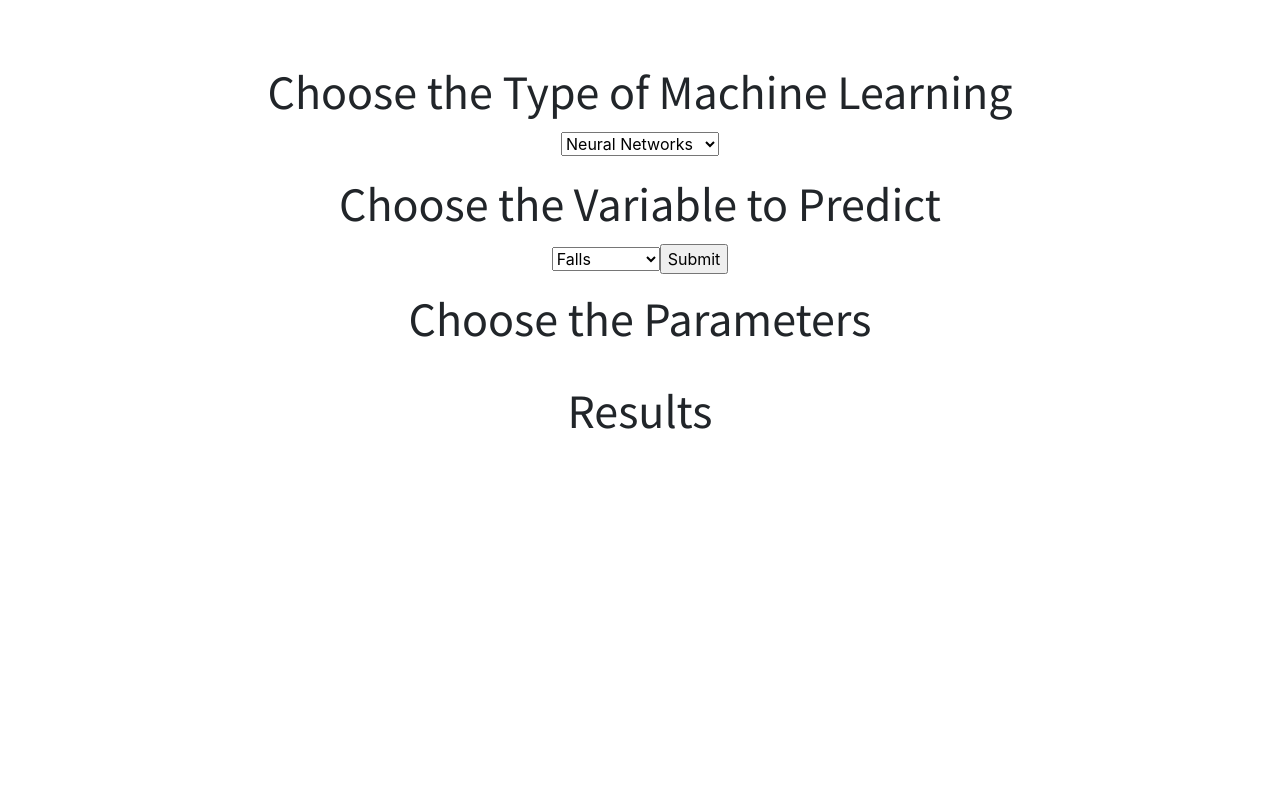
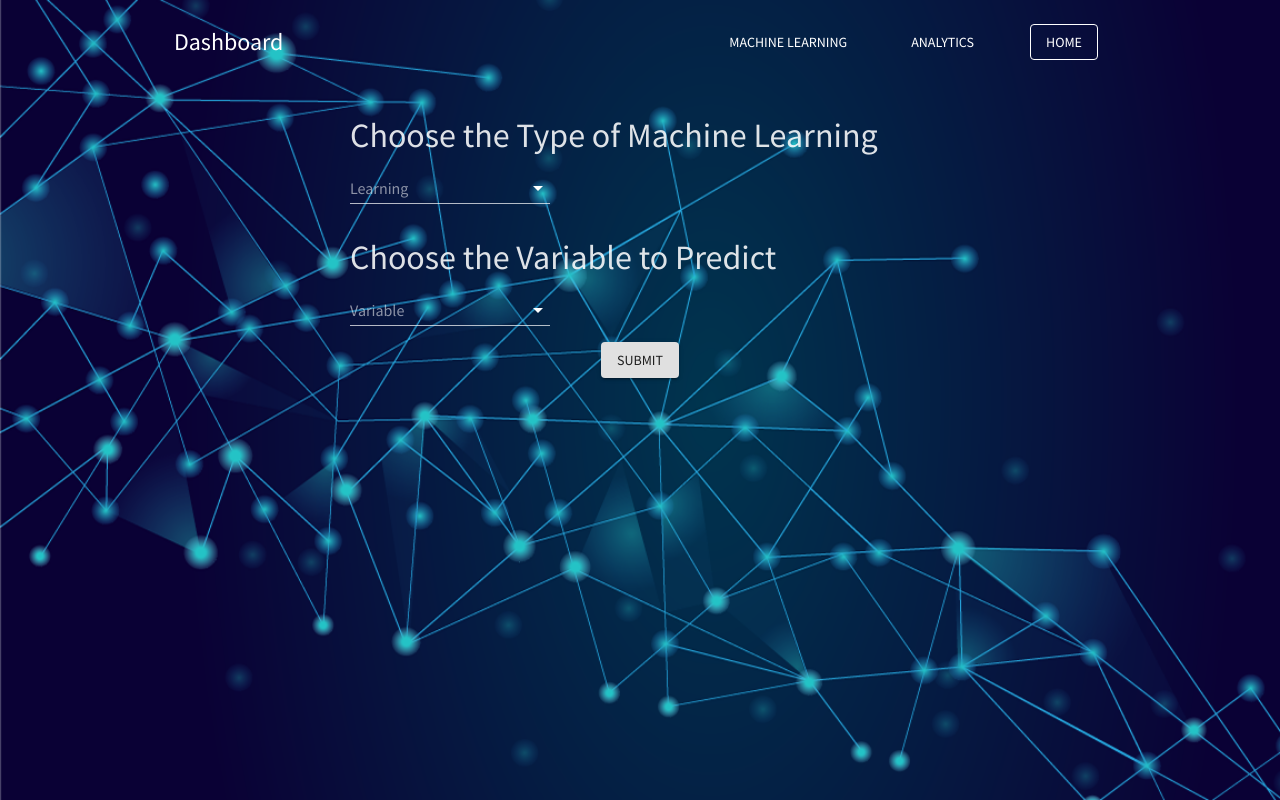
Before and after one commit to sarahchaaaaa/CarexTechAI, a React (Create React App) app: page /MachineLearning in a window 1280 px wide. Built offline with nearby package versions, Linux system fonts and the light colour scheme; a web font is replaced by a local one.

Commit message:
fixed ml ui

```diff
--- a/src/App.js
+++ b/src/App.js
@@ -30,9 +30,9 @@ const theme = createMuiTheme({
   palette: {
     type: 'dark',
     primary: {
-      light: '#F7C331',
-      main: '#F7882F',
-      dark: '#6B78AF',
+      light: '#8DB4FD',
+      main: '#B73AFA',
+      dark: '#2720C4',
       contrastText: '#fff',
     },
     text: {
@@ -42,8 +42,8 @@ const theme = createMuiTheme({
       hint: "rgba(255, 255, 255, 0.38)",
     },
     background: {
-      paper: "#DCC7AA",
-      default: "#DCC7AA"
+      paper: "#B73AFA",
+      default: "#B73AFA"
     }
   },
   typography: {
--- a/src/MachineLearning.js
+++ b/src/MachineLearning.js
@@ -1,115 +1,108 @@
 
 import React, { Component } from 'react'
+import { withStyles } from '@material-ui/core/styles'
 
 import Navbar from './Navbar'
 import ParameterGrid from './analytics/parameter/ParameterGrid'
 import SelectionButton from './analytics/selection/SelectionButton'
 import SubGrid from './analytics/SubGrid'
 import Title from './analytics/Title'
-import { Button } from '@material-ui/core'
+import { Button, Grid, Typography, FormControl, InputLabel, Select, MenuItem } from '@material-ui/core'
 
 import Dropdown from 'react-bootstrap/Dropdown'
 import 'bootstrap/dist/css/bootstrap.min.css'
 import { makeStyles } from '@material-ui/core/styles'
 import axios from 'axios'
+import background from './images/background.png'
 
 
-const useStyles = makeStyles(theme => ({
+export default withStyles((theme) => ({
   offset: {
     paddingTop: '1em'
   },
   root: {
     flexGrow: 1,
+    backgroundImage: `url(${background})`,
+    backgroundSize: 'cover',
+    // backgroundColor: theme.palette.background.default,
+    color: theme.palette.text.primary,
+    height: '100vh',
+    padding: '50px 150px'
   },
-}))
+  formControl: {
+    // margin: theme.spacing(1),
+    minWidth: 200,
+  },
+  container: {
+    paddingLeft: 200,
+    paddingRight: 200
+    // margin: '20px 100px'
+  }
+}))(class extends Component {
 
-const dependent = [
-  { label: 'Falls', value: 1},
-  { label: 'Medication', value: 2},
-  { label: 'Moodscore', value: 3},
-];
-
-class MachineLearning extends Component {
-  constructor(props) {
-    super(props);
-    // this.machineState = {value: 0};
-    this.variableState = {value: 0};
-    this.state = {value: 0};
-    this.handleChange = this.handleChange.bind(this);
-    this.handleSubmit = this.handleSubmit.bind(this);
+  state = {
+    learning: '',
+    variable: ''
   }
-
-  handleChange(event) {
-    this.setState({value: event.target.value});
-    console.log(event.target.value);
-  }
-
-  // handleSubmit(event) {
-  //   alert('Your choice of variable is: ' + this.machineState.value);
-  //   alert('Your choice of variable is: ' + this.variableState.value);
-  //   event.preventDefault();
-  // }
-  handleSubmit(values) {
+  handleSubmit = () => {
+    const { learning, variable } = this.state
     axios.post('http://localhost:3000/apiMachineLearning', {
-
+      learning,
+      variable
     }).then((res) => {
       console.log('res', res)
     }).catch((err) => {
       console.log(err)
     })
+  }
 
+  handleChange = (e) => {
+    this.setState({ [e.target.name]: e.target.value })
   }
 
   render() {
-    const classes = this.props
+    const { classes } = this.props
+    const { learning, variable } = this.state
+    const learnings = ['Neural Networks', 'Linear Regression', 'Decision Tree', 'Naive Bayes', 'SVM']
+    const variables = ['Falls', 'Medication', 'Moodscore']
     return (
-      <div>
+      <div className={classes.root}>
         <Navbar />
+        <Grid container direction='column' justify='space-around' alignItems='center' spacing={4} className={classes.container}>
+          <Grid item container direction='row' justify='space-between' alignItems='center'>
+            <Typography variant='h4'>Choose the Type of Machine Learning</Typography>
+            <FormControl className={classes.formControl}>
+              <InputLabel id="demo-simple-select-label">Learning</InputLabel>
+              <Select
+                value={learning}
+                name = 'learning'
+                onChange={this.handleChange}
+              >
+                {learnings.map((item, i) => {
+                  return <MenuItem value={item} key={i}>{item}</MenuItem>
+                })}
+              </Select>
+            </FormControl>
+          </Grid>
+          <Grid item container direction='row' justify='space-between' alignItems='center'>
+            <Typography variant='h4'>Choose the Variable to Predict</Typography>
+            <FormControl className={classes.formControl}>
+              <InputLabel id="demo-simple-select-label">Variable</InputLabel>
+              <Select
+                value={variable}
+                name = 'variable'
+                onChange={this.handleChange}
+              >
+                {variables.map((item, i) => {
+                  return <MenuItem value={item} key={i}>{item}</MenuItem>
+                })}
+              </Select>
+            </FormControl>
+          </Grid>
+          <Button onClick={this.handleSubmit} variant='contained'>Submit</Button>
+        </Grid>
+      </div>
+    )
+  }
 
-        {/* Padding */}
-        <div className={classes.offset} />
-
-        {/* Main Container */}
-        <SubGrid className={classes.root} spacing={3} >
-          <Title text='Choose the Type of Machine Learning' />
-          {/* First Row */}
-            <label>
-              <select value={this.state.value} onChange={this.handleChange}>
-                <option value="Neural Networks">Neural Networks</option>
-                <option value="Linear Regression">Linear Regression</option>
-                <option value="Decision Tree">Decision Tree</option>
-                <option value="Naive Bayes">Naive Bayes</option>
-                <option value="SVM">SVM</option>
-              </select>
-            </label>
-          {/* Second Row */}
-          <Title text='Choose the Variable to Predict' />
-          <form onSubmit={this.handleSubmit}>
-              <label>
-                <select value={this.variableState.value} onChange={this.handleChange}>
-                  <option value="Falls">Falls</option>
-                  <option value="Medication">Medication</option>
-                  <option value="Moodscore">Moodscore</option>
-                </select>
-              </label>
-              <input type="submit" value="Submit" />
-              {/* Predicted value of how many falls */}
-          </form>
-
-          {/* Third Row */}
-          <Title text='Choose the Parameters' />
-          <Button onClick={this.handleSubmit}></Button>
-          {/* Fourth Row */}
-          <Title text='Results' />
-
-        </SubGrid>
-
-        {/* Form Choice for Dependent Variables */}
-        {/* Predicted value of whether or not they have a fall */}
-
-      </div>
-    );
-  }
-}
-
-export default MachineLearning
+})
```
